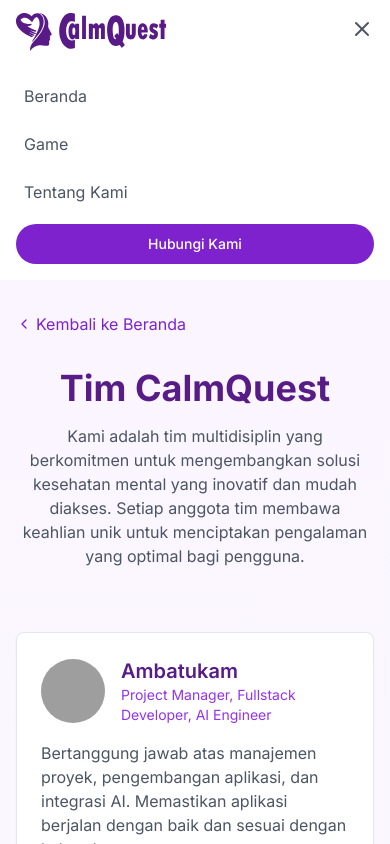
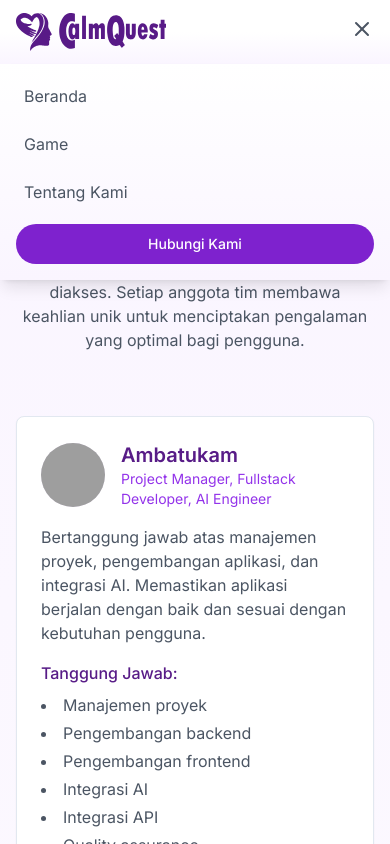
Before and after one commit to Aditya27T/calmquest, a Next.js app: page /about-us in a window 390 px wide. Both pictures are taken after a click on the button 362 px from the left and 29 px from the top of the page. Shown: the top 844 px of the page. Built offline with nearby package versions, Linux system fonts and the light colour scheme; grey boxes are pictures that could not be loaded.

Commit message:
minor update on Navbar

```diff
--- a/src/components/Navbar.tsx
+++ b/src/components/Navbar.tsx
@@ -21,7 +21,8 @@
   };
 
   return (
-    <nav className="bg-gradient-to-b from-white-100 to-purple shadow-sm">
+    <>
+      <nav className="fixed top-0 left-0 right-0 z-50 bg-gradient-to-b from-white via-white to-purple-50 shadow-sm">
         <div className="container mx-auto px-4">
           <div className="flex justify-between items-center h-16">
             <Link href="/" className="flex items-center space-x-2">
@@ -68,8 +69,8 @@
 
           {/* Mobile Menu */}
           {isMenuOpen && (
-          <div className="md:hidden py-4">
-            <div className="flex flex-col space-y-4">
+            <div className="md:hidden py-4 bg-gradient-to-b from-white to-purple-50 absolute left-0 right-0 shadow-lg">
+              <div className="flex flex-col space-y-4 container mx-auto px-4">
                 <Link
                   href="/"
                   className="text-gray-600 hover:text-purple-700 transition-colors px-2 py-1"
@@ -105,6 +106,9 @@
           )}
         </div>
       </nav>
+      {/* Spacer untuk mencegah konten tertutup navbar */}
+      <div className="h-16"></div>
+    </>
   );
 };
 
```
Lines whose indentation alone changed are shown as unchanged.
